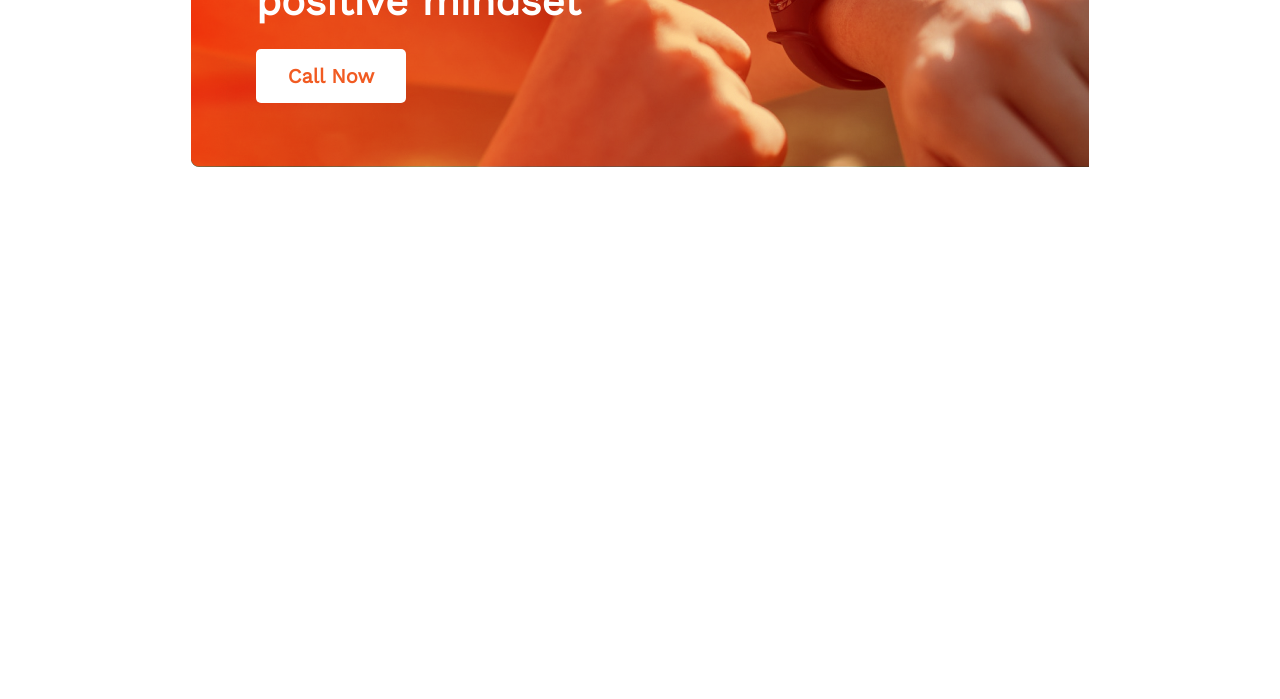
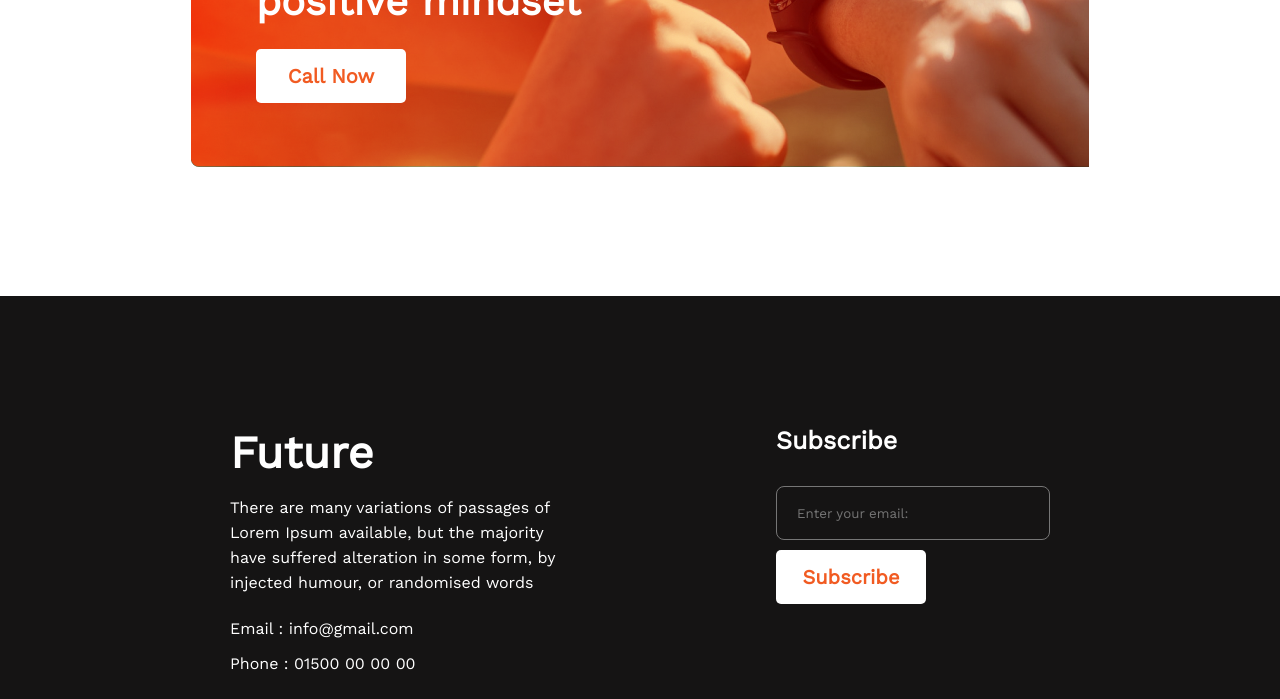
Before and after one commit to 33-Maryam/first-assignment, a plain HTML site: page index.html in a window 1280 px wide. Shown: the part 2902-3601 px from the top of the page. Before the commit the page ends 3198 px from the top, so only its background shows below. Drawn offline with nearby package versions, Linux system fonts and the light colour scheme.

Commit message:
footer added

```diff
--- a/index.html
+++ b/index.html
@@ -78,7 +78,33 @@
 </main>
 
     <footer>
+       <div class="footer-container">
+        <div class="info">
+            <h3 class="info-title">Future
+</h3>
+            <p class="info-des">
+                There are many variations of passages of Lorem Ipsum available, but the majority have suffered alteration in some form, by injected humour, or randomised words
+            </p>
+            <p class="email">
+                Email : info@gmail.com
+            </p>
+            <p class="phone">Phone : 01500 00 00 00</p>
+            <div>
+                <img class="icon" src="images/icons/fb.png" alt="Facebook icon">
+                <img class="icon" src="images/icons/twitter.png" alt="Twitter icon">
+                 <img class="icon" src="images/icons/youtube.png" alt="">
+            </div>
+         </div>
+        <div>
+            <h5 class="subscribe-title">Subscribe</h5>
+             <form >
+            <input class="form" type="email" id="email" placeholder="Enter your email:">
+<button class="btn-subscribe">Subscribe</button>
+             </form>
 
+
+        </div>
+       </div>
 
     </footer>
 
--- a/style.css
+++ b/style.css
@@ -139,3 +139,62 @@
 }
 
 /* footer section style  */
+.footer-container {
+    display: flex;
+    padding: 130px 230px;
+    background-color: #151414;
+    color: #FFFFFF;
+    justify-content: space-around;
+
+
+
+
+}
+.info-title {
+    font-weight: 700;
+    font-size: 45px;
+    padding-bottom: 16px;
+}
+.info-des {
+    padding-bottom: 24px;
+    width: 60%;
+    line-height: 25px;
+
+}
+.email {
+    padding-bottom: 16px;
+}
+.phone {
+    padding-bottom: 32px;
+}
+.icon {
+    padding-left: 10px;
+
+}
+.subscribe-title {
+    font-weight: 600;
+    font-size: 25px;
+    padding-bottom: 31px;
+
+}
+.form {
+    height: 50px;
+    width: 250px;
+    padding-left: 20px;
+    color:#FFFFFF;
+   margin-bottom: 10px;
+    border-width: 1px ;
+    border-style:double;
+    background-color: #151414;
+    border-radius: 8px;
+}
+.btn-subscribe {
+    padding: 15px;
+    background: #FFFFFF;
+    border-radius: 5px;
+    border: none;
+    color: #F15B22;
+    font-weight: bold;
+    font-size: 20px;
+    width: 150px;
+}
```
